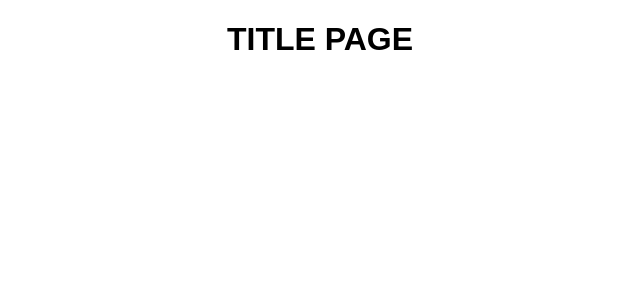
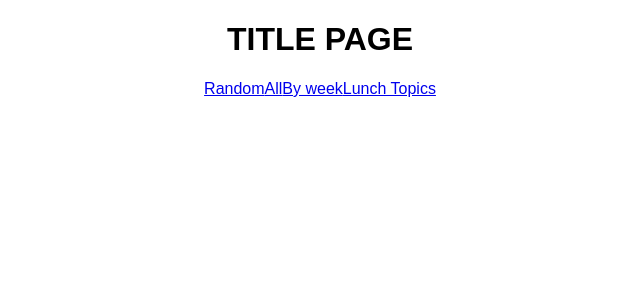
Before and after one commit to butterfly13/Project3-FrontEnd, a React (Create React App) app in the folder squad-diary/: page / in a window 1280 px wide. Shown: the top 300 px of the page, without its empty margins (320-960 px from the left). Built offline with nearby package versions, Linux system fonts and the light colour scheme.

Commit message:
added links routes and switch

```diff
--- a/squad-diary/src/App.js
+++ b/squad-diary/src/App.js
@@ -1,14 +1,56 @@
-import React, { Component } from 'react';
-import './App.css';
+import React, { Component } from 'react'
+import {Route, Link, Switch} from 'react-router-dom'
+import LunchTopic from './LunchTopic/LunchTopic'
+import ShowAdmin from './ShowAdmin/ShowAdmin'
+import ShowListAll from './ShowListAll/ShowListAll'
+import ShowListWeek from './ShowListWeek/ShowListWeek'
+import ShowRandom from './ShowRandom/ShowRandom'
+import './App.css'
 
 class App extends Component {
-  render() {
+  render () {
     return (
-      <div className="App">
-        <h1>TITLE PAGE</h1>
+      <div className='App'>
+        <header>
+          <h1>TITLE PAGE</h1>
+          <nav>
+            <Link to='/'>
+          Random
+            </Link>
+            <Link to='/list'>
+          All
+            </Link>
+            <Link to='/week'>
+          By week
+            </Link>
+            <Link to='/lunch'>
+          Lunch Topics
+            </Link>
+          </nav>
+        </header>
+        <main>
+          <Switch>
+            <Route
+              path='/'
+              component={ShowRandom}
+            />
+            <Route
+              path='/list'
+              component={ShowListAll}
+            />
+            <Route
+              path='/week'
+              component={ShowListWeek}
+            />
+            <Route
+              path='/lunch'
+              component={LunchTopic}
+            />
+          </Switch>
+        </main>
       </div>
-    );
+    )
   }
 }
 
-export default App;
+export default App
```
